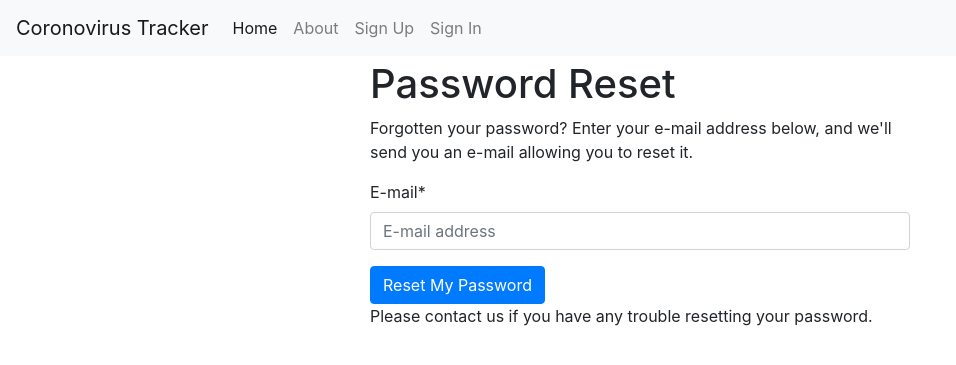
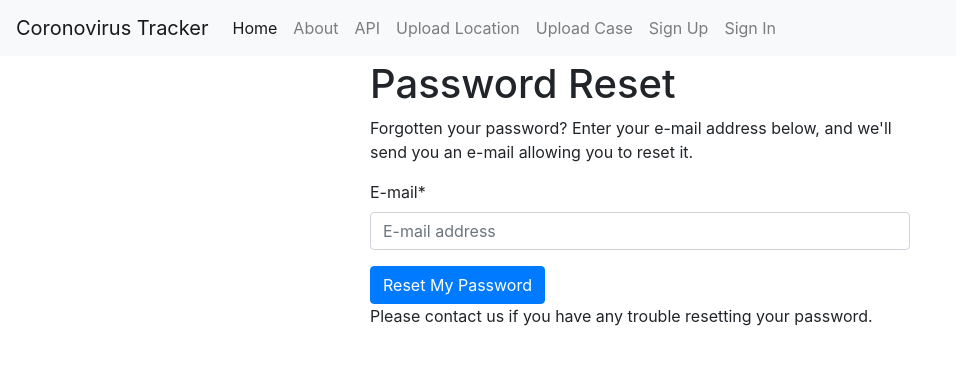
Before and after one commit to tyrozz/covid19-tracker, a Django app: page /accounts/password/reset/ in a window 1280 px wide. Shown: the top 365 px of the page, without its empty margins (0-956 px from the left). Run offline with Django 3.2, Linux system fonts and the light colour scheme; some libraries are stand-ins or nearby versions.

Commit message:
home page  and viewsets updated

```diff
--- a/covidtracker/templates/base.html
+++ b/covidtracker/templates/base.html
@@ -68,6 +68,15 @@
             <li class="nav-item">
               <a class="nav-link" href="{% url 'about' %}">About</a>
             </li>
+            <li class="nav-item">
+              <a class="nav-link" href="/api/">API</a>
+            </li>
+             <li class="nav-item">
+              <a class="nav-link" href="{% url 'tracker:location-upload' %}">Upload Location</a>
+            </li>
+             <li class="nav-item">
+              <a class="nav-link" href="{% url 'tracker:case-upload' %}">Upload Case</a>
+            </li>
             {% if request.user.is_authenticated %}
               <li class="nav-item">
                 {# URL provided by django-allauth/account/urls.py #}
```
Also changed, not shown: covidtracker/tracker/api/views.py (+4 -5 lines).
